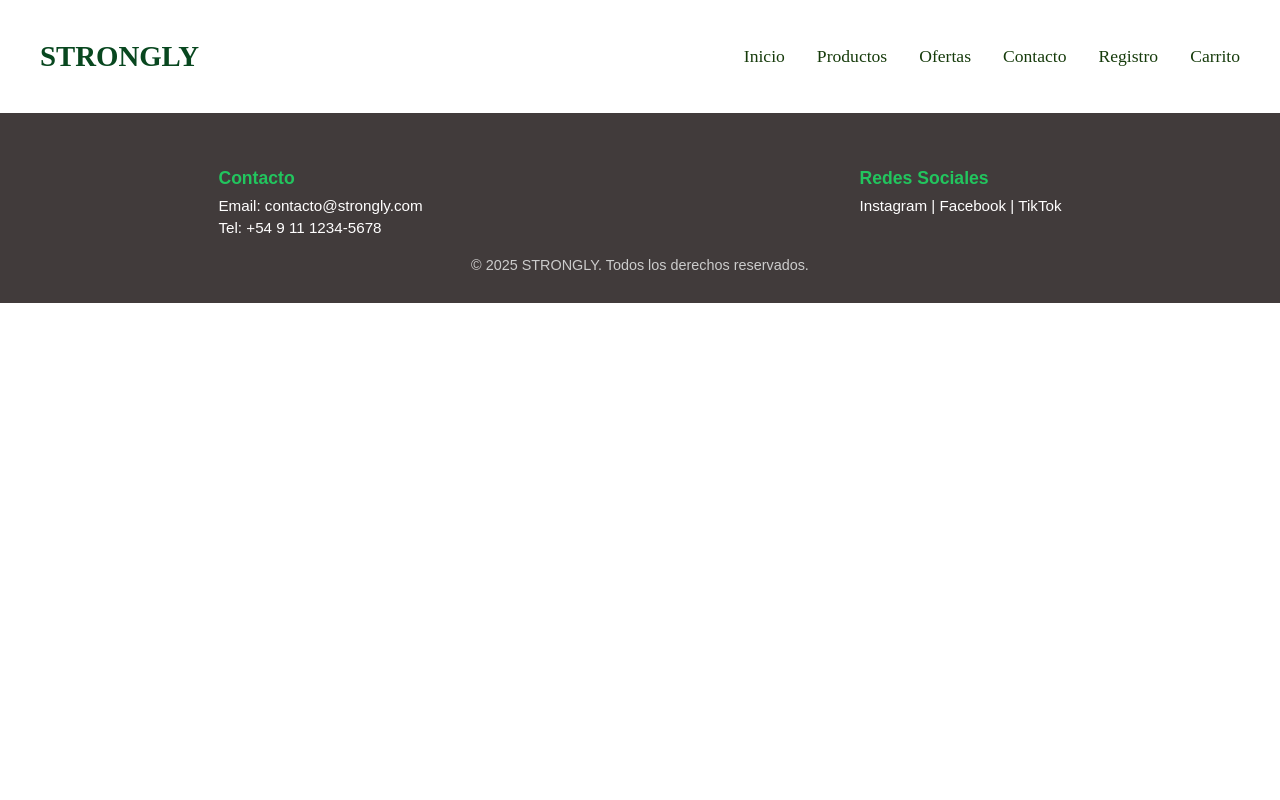
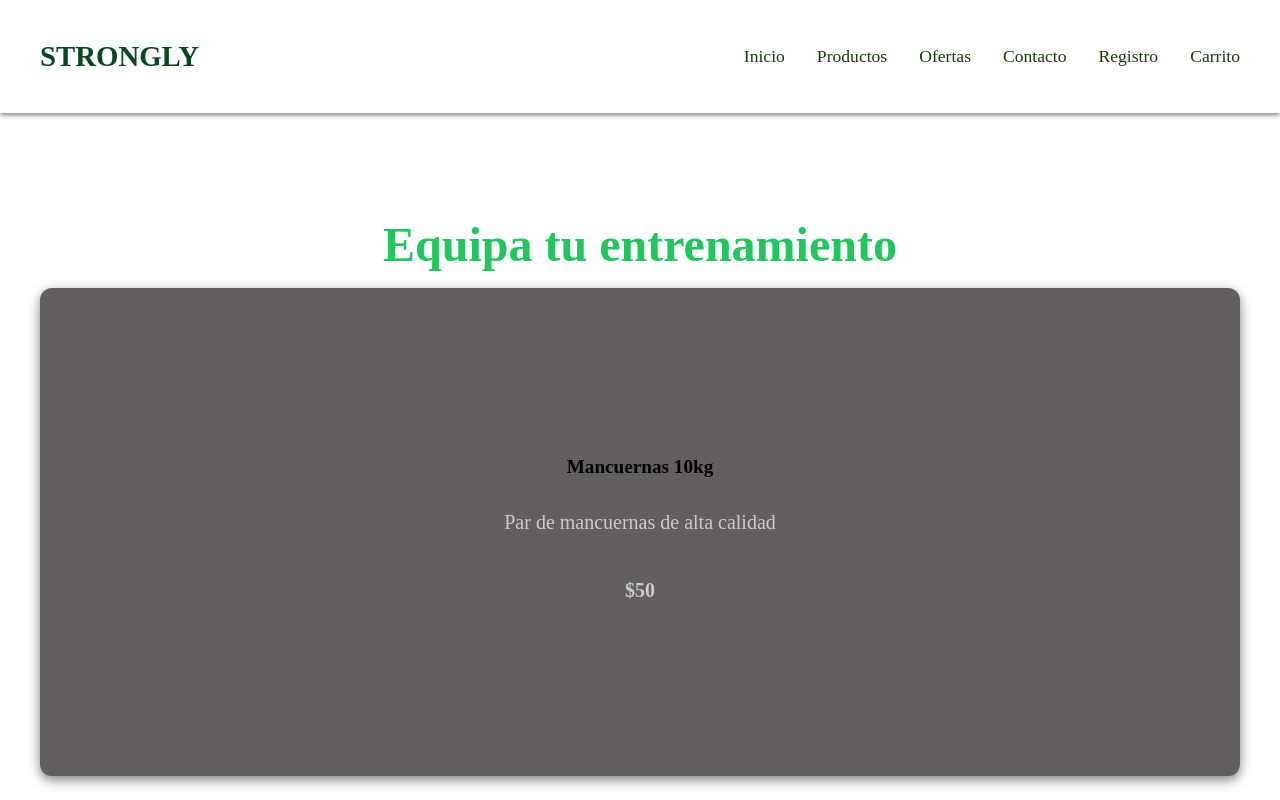
Before and after one commit to Maurooguev/Strongly-ecommerce-frontend, a React (Vite) app in the folder client/: page / in a window 1280 px wide. Shown: the top 800 px of the page. Built offline with nearby package versions, Linux system fonts and the light colour scheme.

Commit message:
Ahora al ir a Registro, no tengo navbar y footer (como una página normal)

```diff
--- a/client/src/App.jsx
+++ b/client/src/App.jsx
@@ -1,6 +1,5 @@
 import Home from "./views/Home";
-import Navbar from "./views/Navbar/Navbar";
-import Footer from "./views/Footer/Footer";
+import MainLayout from "./views/Layout/MainLayout";
 import Offers from "./views/Offers";
 import Contact from "./views/Contact";
 import Products from "./views/Products";
@@ -16,17 +15,19 @@ import { Routes, Route  } from "react-router-dom";
 export default function App() {
 
   return (
-    <>
-      <Navbar />
-      <Routes>
+    <Routes>
+
+      <Route path="/register" element={<Register />} />
+
+      <Route element={<MainLayout />}>
+
+        <Route path="/" element={<Home />} />
         <Route path="/home" element={<Home />} />
-        <Route path="/products" element={<Products/>} />
+        <Route path="/products" element={<Products />} />
         <Route path="/offers" element={<Offers />} />
-        <Route path="/contact" element={<Contact/>} />
-        <Route path="/register" element={<Register/>} />
+        <Route path="/contact" element={<Contact />} />
+      </Route>
 
-        </Routes>
-      <Footer />
-    </>
+    </Routes>
   );
 }
--- /dev/null
+++ b/client/src/views/Layout/MainLayout.jsx
@@ -0,0 +1,19 @@
+import React from 'react';
+import { Outlet } from 'react-router-dom';
+import Navbar from '../Navbar/Navbar.jsx';
+import Footer from '../Footer/Footer.jsx';
+
+export default function MainLayout() {
+  return (
+    <>
+      <Navbar />
+      {/* El <Outlet /> renderiza el componente de la ruta hija
+        (Home, Products, etc.) en este punto.
+      */}
+      <div className="content"> {/* Puedes envolverlo con tu clase CSS de contenido principal */}
+        <Outlet />
+      </div>
+      <Footer />
+    </>
+  );
+}
```
